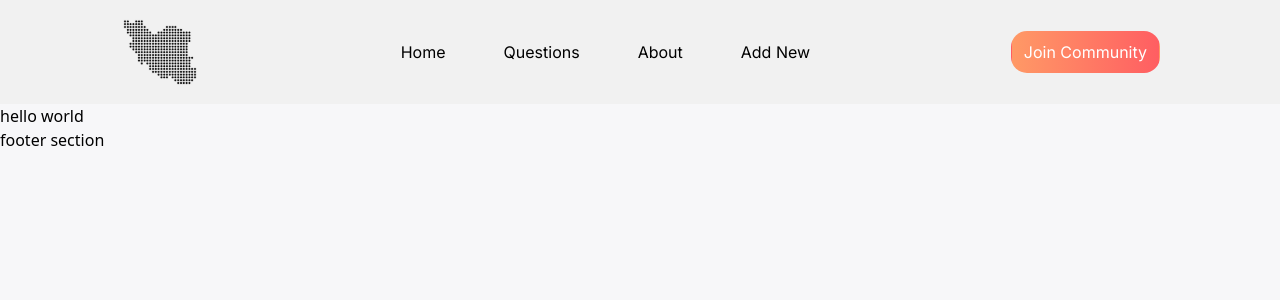
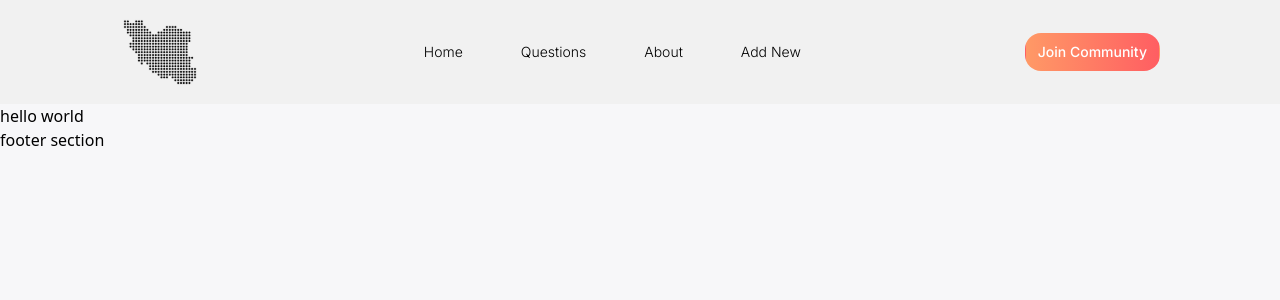
Before and after one commit to erffon/freelancers-faq, a Next.js app: page / in a window 1280 px wide. Shown: the top 300 px of the page. Built offline with nearby package versions, Linux system fonts and the light colour scheme.

Commit message:
Style: header font styles

```diff
--- a/components/layout/header/header.module.css
+++ b/components/layout/header/header.module.css
@@ -8,5 +8,5 @@
   @apply px-3 py-2 hover:border hover:border-black hover:rounded-2xl transition-shadow duration-300 ease-out border border-black/0 hover:shadow-md;
 }
 .cta {
-  @apply bg-gradient-to-r from-gradcolor-orange to-gradcolor-red text-white px-3 py-2 hover:border hover:border-black rounded-2xl border border-black/0 hover:shadow-md transition-shadow duration-300 ease-out;
+  @apply text-sm font-medium bg-gradient-to-r from-gradcolor-orange to-gradcolor-red text-white px-3 py-2 hover:border hover:border-black rounded-2xl border border-black/0 hover:shadow-md transition-shadow duration-300 ease-out;
 }
--- a/components/layout/header/index.tsx
+++ b/components/layout/header/index.tsx
@@ -18,7 +18,7 @@ const Header: React.FC<IHeader> = ({ className = "" }) => {
           height={80}
         />
       </div>
-      <ul className={`${style["ul"]}`}>
+      <ul className={`${style["ul"]} text-sm font-light`}>
         {HEADER_DATA.english.headerLinks.map((item) => {
           return (
             <Link href={item.link}>
```
